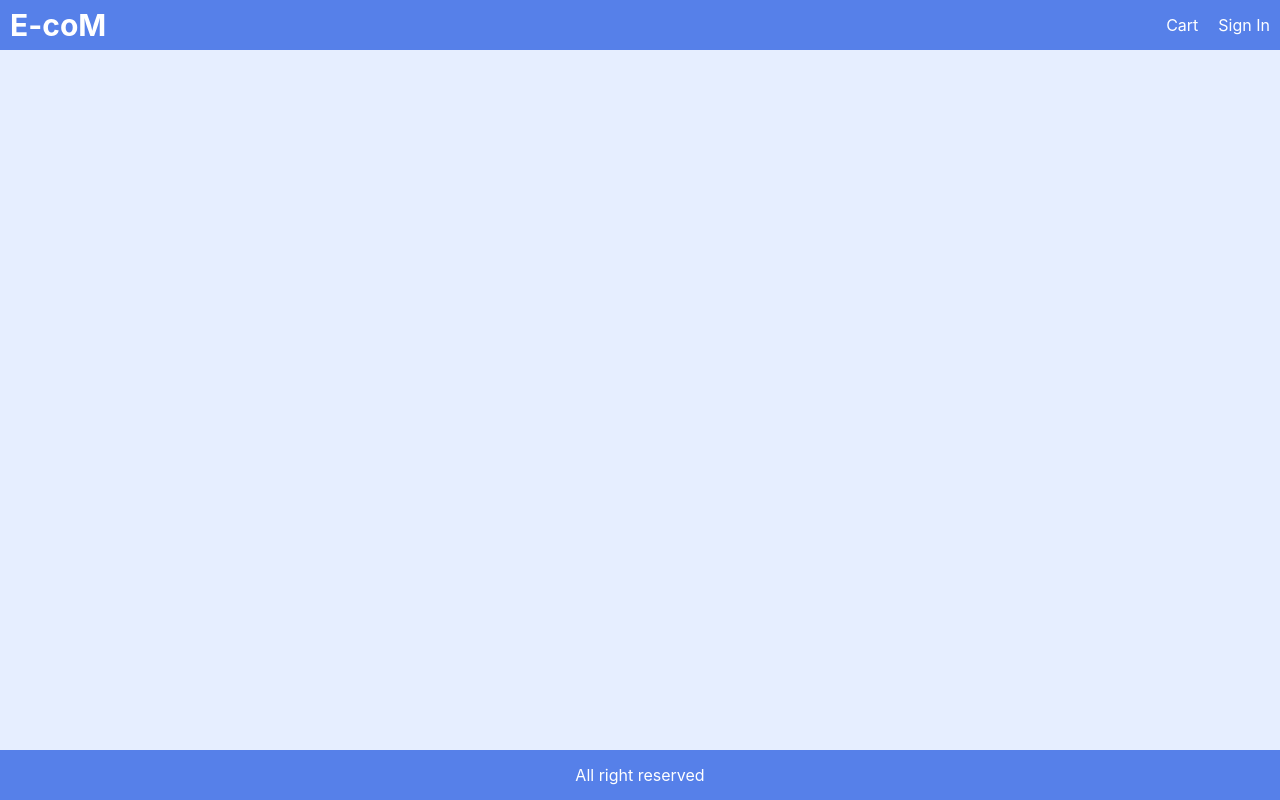
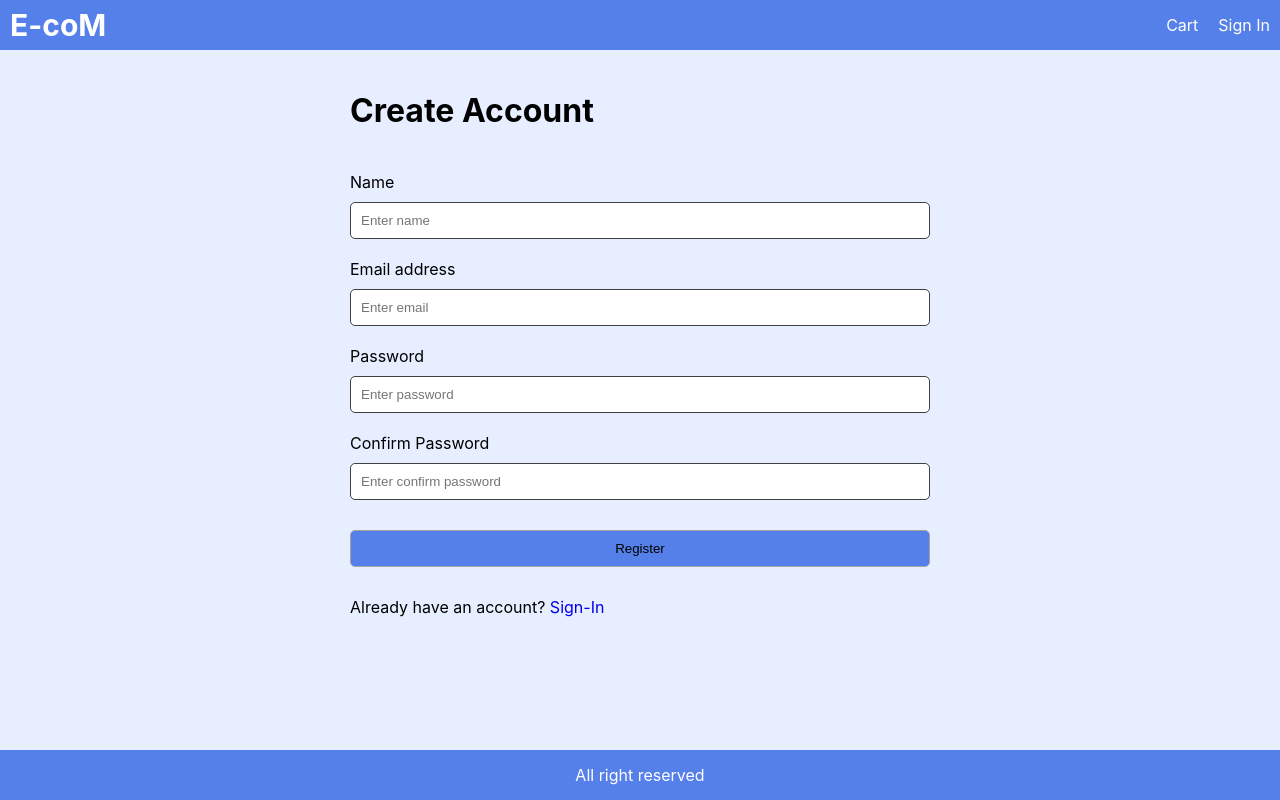
Before and after one commit to SuryaKarmakar/Ecom-Shopping, a React (Create React App) app in the folder frontend/: page /register in a window 1280 px wide. Built offline with nearby package versions, Linux system fonts and the light colour scheme; the HTML template or start-up script is replaced by a standard one.

Commit message:
add sign up screen with functionality

```diff
--- a/frontend/src/App.js
+++ b/frontend/src/App.js
@@ -5,6 +5,7 @@ import CartScreen from "./screens/CartScreen";
 import { useSelector , useDispatch} from "react-redux";
 import SigninScreen from './screens/SigninScreen';
 import { signout } from './actions/userActions';
+import RegisterScreen from './screens/RegisterScreen';
 
 function App() {
   const cart = useSelector((state) => state.cart);
@@ -55,6 +56,7 @@ function App() {
           <Route path="/product/:id" component={ProductScreen}></Route>
           <Route path="/cart/:id?" component={CartScreen}></Route>
           <Route path="/signin" component={SigninScreen}></Route>
+          <Route path="/register" component={RegisterScreen}></Route>
         </main>
 
         <footer className="row center">All right reserved</footer>
--- a/frontend/src/actions/userActions.js
+++ b/frontend/src/actions/userActions.js
@@ -4,7 +4,32 @@ import {
   USER_SIGNIN_REQUEST,
   USER_SIGNIN_SUCCESS,
   USER_SIGNOUT,
+  USER_REGISTER_FAIL,
+  USER_REGISTER_REQUEST,
+  USER_REGISTER_SUCCESS,
 } from '../constants/userConstants';
+
+export const register = (name, email, password) => async (dispatch) => {
+  dispatch({ type: USER_REGISTER_REQUEST, payload: { email, password } });
+  try {
+    const { data } = await Axios.post('/api/users/register', {
+      name,
+      email,
+      password,
+    });
+    dispatch({ type: USER_REGISTER_SUCCESS, payload: data });
+    dispatch({ type: USER_SIGNIN_SUCCESS, payload: data });
+    localStorage.setItem('userInfo', JSON.stringify(data));
+  } catch (error) {
+    dispatch({
+      type: USER_REGISTER_FAIL,
+      payload:
+        error.response && error.response.data.message
+          ? error.response.data.message
+          : error.message,
+    });
+  }
+};
 
 export const signin = (email, password) => async (dispatch) => {
   dispatch({ type: USER_SIGNIN_REQUEST, payload: { email, password } });
--- a/frontend/src/component/LoadingBox.js
+++ b/frontend/src/component/LoadingBox.js
@@ -2,7 +2,7 @@ import React from 'react';
 
 const LoadingBox = () =>{
     return(
-        <div>
+        <div className="loading">
             <i className="fa fa-spinner fa-spin"></i> Loading...
         </div>
     );
--- /dev/null
+++ b/frontend/src/component/MessageBox.js
@@ -0,0 +1,9 @@
+import React from 'react';
+
+const MessageBox = (props) =>{
+    return(
+        <h1></h1>
+    );
+}
+
+export default MessageBox;
--- a/frontend/src/constants/userConstants.js
+++ b/frontend/src/constants/userConstants.js
@@ -2,3 +2,7 @@ export const USER_SIGNIN_REQUEST = 'USER_SIGNIN_REQUEST';
 export const USER_SIGNIN_SUCCESS = 'USER_SIGNIN_SUCCESS';
 export const USER_SIGNIN_FAIL = 'USER_SIGNIN_FAIL';
 export const USER_SIGNOUT = 'USER_SIGNOUT';
+
+export const USER_REGISTER_REQUEST = 'USER_REGISTER_REQUEST';
+export const USER_REGISTER_SUCCESS = 'USER_REGISTER_SUCCESS';
+export const USER_REGISTER_FAIL = 'USER_REGISTER_FAIL';
--- a/frontend/src/index.css
+++ b/frontend/src/index.css
@@ -196,3 +196,7 @@ img.large {
 .dropdown:hover .dropdown-content {
   display: block;
 }
+
+.loading {
+  display: block !important;
+}
--- a/frontend/src/reducers/userReducers.js
+++ b/frontend/src/reducers/userReducers.js
@@ -3,7 +3,23 @@ import {
     USER_SIGNIN_REQUEST,
     USER_SIGNIN_SUCCESS,
     USER_SIGNOUT,
+    USER_REGISTER_FAIL,
+    USER_REGISTER_REQUEST,
+    USER_REGISTER_SUCCESS,
   } from '../constants/userConstants';
+
+  export const userRegisterReducer = (state = {}, action) => {
+    switch (action.type) {
+      case USER_REGISTER_REQUEST:
+        return { loading: true };
+      case USER_REGISTER_SUCCESS:
+        return { loading: false, userInfo: action.payload };
+      case USER_REGISTER_FAIL:
+        return { loading: false, error: action.payload };
+      default:
+        return state;
+    }
+  };
 
   export const userSigninReducer = (state = {}, action) => {
     switch (action.type) {
--- a/frontend/src/component/RatingStar.js
+++ b/frontend/src/screens/RegisterScreen.js
@@ -1,73 +1,99 @@
-import React from 'react';
+import React, { useEffect, useState } from 'react';
+import { useDispatch, useSelector } from 'react-redux';
+import { Link } from 'react-router-dom';
+import { register } from '../actions/userActions';
+import LoadingBox from '../component/LoadingBox';
+// import MessageBox from '../component/MessageBox';
 
-const RatingStar = (props) =>{
-    const {rating, numRev} = props
-    return(
-        <div className="rating">
-            <span>
-                <i
-                    className={
-                        rating >= 1
-                            ? "fa fa-star"
-                            : rating >= 0.5
-                            ? "fa fa-star-half-o"
-                            : "fa fa-star-o"
-                    }>
-                </i>
-            </span>
+export default function RegisterScreen(props) {
+  const [name, setName] = useState('');
+  const [email, setEmail] = useState('');
+  const [password, setPassword] = useState('');
+  const [confirmPassword, setConfirmPassword] = useState('');
 
-            <span>
-                <i
-                    className={
-                        rating >= 2
-                            ? "fa fa-star"
-                            : rating >= 1.5
-                            ? "fa fa-star-half-o"
-                            : "fa fa-star-o"
-                    }>
-                </i>
-            </span>
+  const redirect = props.location.search
+    ? props.location.search.split('=')[1]
+    : '/';
 
-            <span>
-                <i
-                    className={
-                        rating >= 3
-                            ? "fa fa-star"
-                            : rating >= 2.5
-                            ? "fa fa-star-half-o"
-                            : "fa fa-star-o"
-                    }>
-                </i>
-            </span>
+  const userRegister = useSelector((state) => state.userRegister);
+  const { userInfo, loading, error } = userRegister;
 
-            <span>
-                <i
-                    className={
-                        rating >= 4
-                            ? "fa fa-star"
-                            : rating >= 3.5
-                            ? "fa fa-star-half-o"
-                            : "fa fa-star-o"
-                    }>
-                </i>
-            </span>
-
-            <span>
-                <i
-                    className={
-                        rating >= 5
-                            ? "fa fa-star"
-                            : rating >= 4.5
-                            ? "fa fa-star-half-o"
-                            : "fa fa-star-o"
-                    }>
-                </i>
-            </span>
-            <span>
-                {numRev + ' reviews'}
-            </span>
+  const dispatch = useDispatch();
+  const submitHandler = (e) => {
+    e.preventDefault();
+    if (password !== confirmPassword) {
+      alert('Password and confirm password are not match');
+    } else {
+      dispatch(register(name, email, password));
+    }
+  };
+  useEffect(() => {
+    if (userInfo) {
+      props.history.push(redirect);
+    }
+  }, [props.history, redirect, userInfo]);
+  return (
+    <div>
+      <form className="form" onSubmit={submitHandler}>
+        <div>
+          <h1>Create Account</h1>
         </div>
-    );
+        {loading && <LoadingBox></LoadingBox>}
+        {error && <h1>{error}</h1>}
+        <div>
+          <label htmlFor="name">Name</label>
+          <input
+            type="text"
+            id="name"
+            placeholder="Enter name"
+            required
+            onChange={(e) => setName(e.target.value)}
+          ></input>
+        </div>
+        <div>
+          <label htmlFor="email">Email address</label>
+          <input
+            type="email"
+            id="email"
+            placeholder="Enter email"
+            required
+            onChange={(e) => setEmail(e.target.value)}
+          ></input>
+        </div>
+        <div>
+          <label htmlFor="password">Password</label>
+          <input
+            type="password"
+            id="password"
+            placeholder="Enter password"
+            required
+            onChange={(e) => setPassword(e.target.value)}
+          ></input>
+        </div>
+        <div>
+          <label htmlFor="confirmPassword">Confirm Password</label>
+          <input
+            type="password"
+            id="confirmPassword"
+            placeholder="Enter confirm password"
+            required
+            onChange={(e) => setConfirmPassword(e.target.value)}
+          ></input>
+        </div>
+        <div>
+          <label />
+          <button className="primary" type="submit">
+            Register
+          </button>
+        </div>
+        <div>
+          <label />
+          <div>
+            Already have an account?{' '}
+            <Link to={`/signin?redirect=${redirect}`}>Sign-In</Link>
+          </div>
+        </div>
+      </form>
+    </div>
+  );
 }
-
-export default RatingStar;
--- a/frontend/src/store.js
+++ b/frontend/src/store.js
@@ -5,7 +5,10 @@ import {
   productDetailsReducer,
 } from "./reducers/productReducers";
 import { cartReducer } from "./reducers/cartReducers";
-import { userSigninReducer } from './reducers/userReducers';
+import {
+  userRegisterReducer,
+  userSigninReducer,
+} from './reducers/userReducers';
 
 const initialState = {
   userSignin: {
@@ -24,6 +27,7 @@ const reducer = combineReducers({
   productDetails: productDetailsReducer,
   cart: cartReducer,
   userSignin: userSigninReducer,
+  userRegister: userRegisterReducer,
 });
 
 const store = createStore(
```
Also changed, not shown: 1 other file (tests, documents, lock files or other folders).
